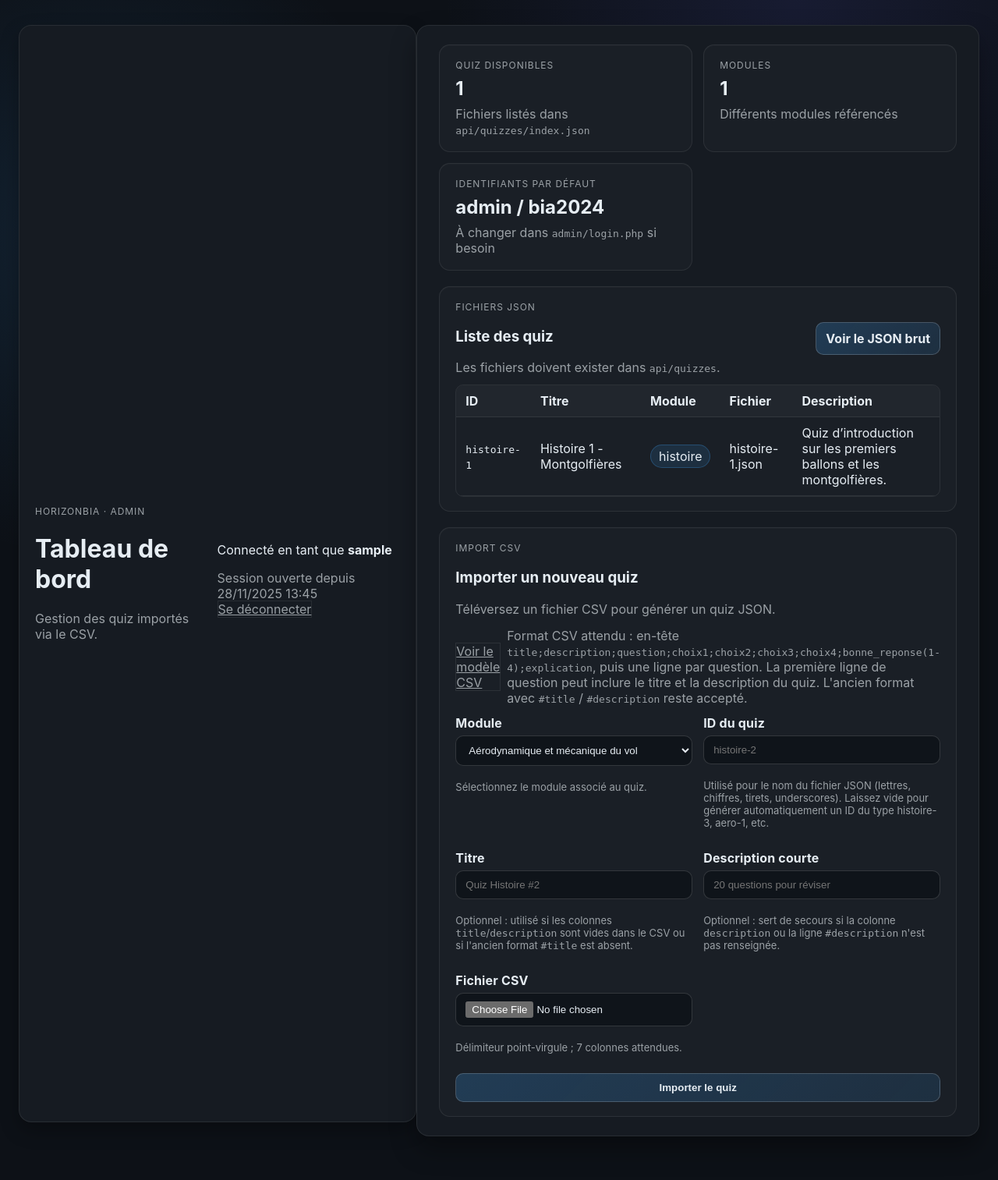
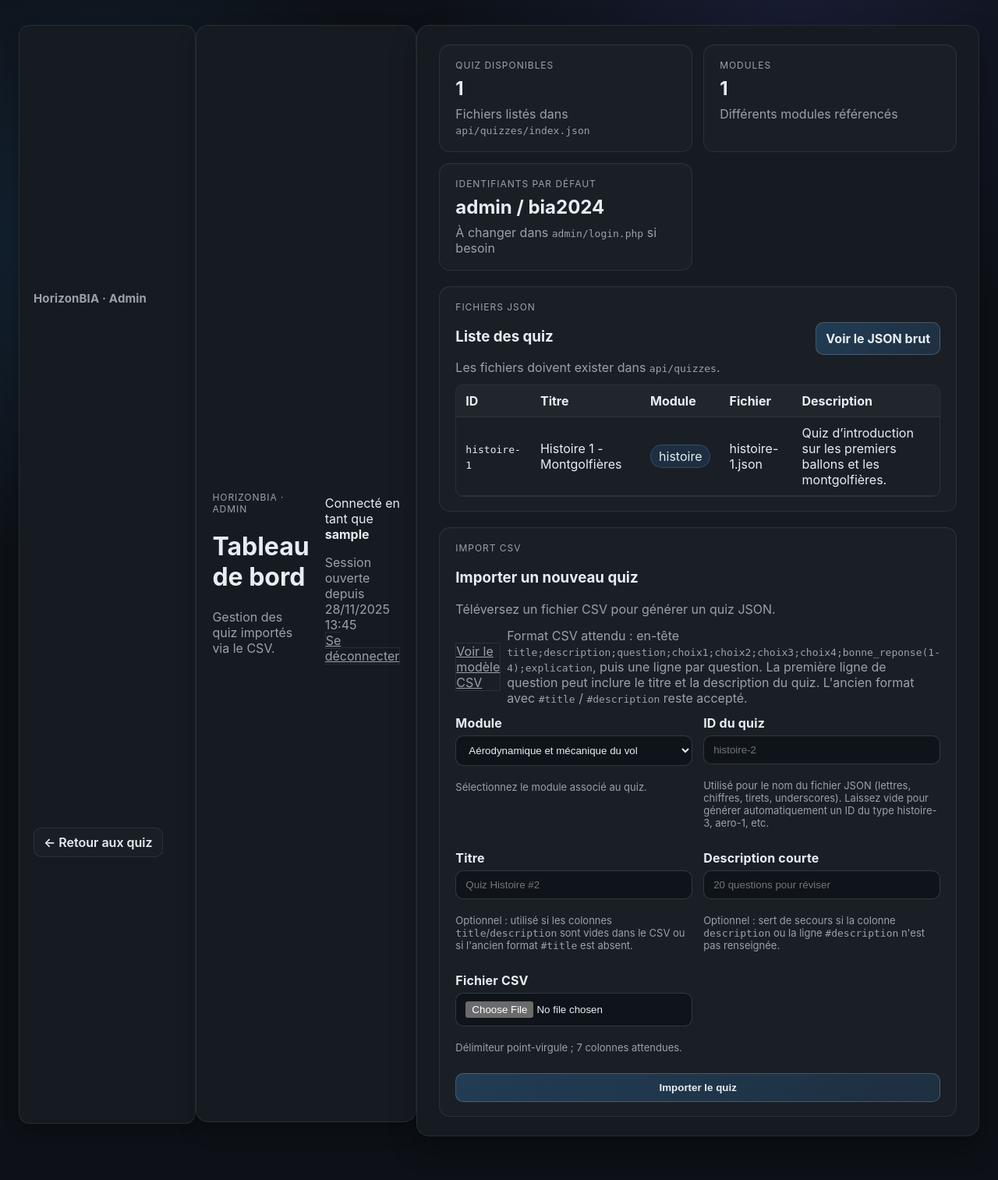
Before and after one commit to grgplmr/quiz-horizon, a PHP site: page /admin/admin.php in a window 1280 px wide. Shown: the whole page at 78% size. Run offline with PHP 8.4, Linux system fonts and the light colour scheme; the visitor is signed in with stand-in values (Sample User, id 1).

Commit message:
Add admin topbar link back to quiz interface

```diff
--- a/admin/admin.css
+++ b/admin/admin.css
@@ -22,6 +22,28 @@ body {
   color: var(--text);
   font-family: "Inter", system-ui, -apple-system, sans-serif;
   padding: 32px 24px 56px;
+}
+
+.admin-topbar {
+  width: min(1200px, 96vw);
+  display: flex;
+  align-items: center;
+  justify-content: space-between;
+  flex-wrap: wrap;
+  gap: 12px;
+  padding: 12px 18px;
+  margin-bottom: 16px;
+  background: var(--panel);
+  border: 1px solid var(--border);
+  border-radius: 14px;
+  box-shadow: 0 8px 20px rgba(0, 0, 0, 0.24);
+}
+
+.admin-topbar-brand {
+  font-weight: 700;
+  font-size: 15px;
+  letter-spacing: 0.01em;
+  color: var(--muted);
 }
 
 .page-auth { align-items: center; }
@@ -119,6 +141,27 @@ a.ghost {
   background: transparent;
   border: 1px solid var(--border);
   color: var(--muted);
+}
+
+.btn-ghost {
+  display: inline-flex;
+  align-items: center;
+  justify-content: center;
+  gap: 6px;
+  padding: 8px 12px;
+  border-radius: 10px;
+  border: 1px solid var(--border);
+  background: rgba(255, 255, 255, 0.02);
+  color: var(--text);
+  font-weight: 600;
+  text-decoration: none;
+  transition: color 0.2s ease, background-color 0.2s ease, border-color 0.2s ease;
+}
+
+.btn-ghost:hover {
+  color: var(--accent);
+  background: rgba(62, 166, 255, 0.08);
+  border-color: rgba(62, 166, 255, 0.4);
 }
 
 a.primary { width: fit-content; }
--- a/admin/admin.php
+++ b/admin/admin.php
@@ -58,6 +58,10 @@ if (isset($_GET['import'])) {
   <link rel="stylesheet" href="admin.css">
 </head>
 <body>
+  <header class="admin-topbar">
+    <span class="admin-topbar-brand">HorizonBIA · Admin</span>
+    <a class="btn-ghost" href="../">← Retour aux quiz</a>
+  </header>
   <header class="admin-header">
     <div>
       <p class="eyebrow">HorizonBIA · Admin</p>
```
